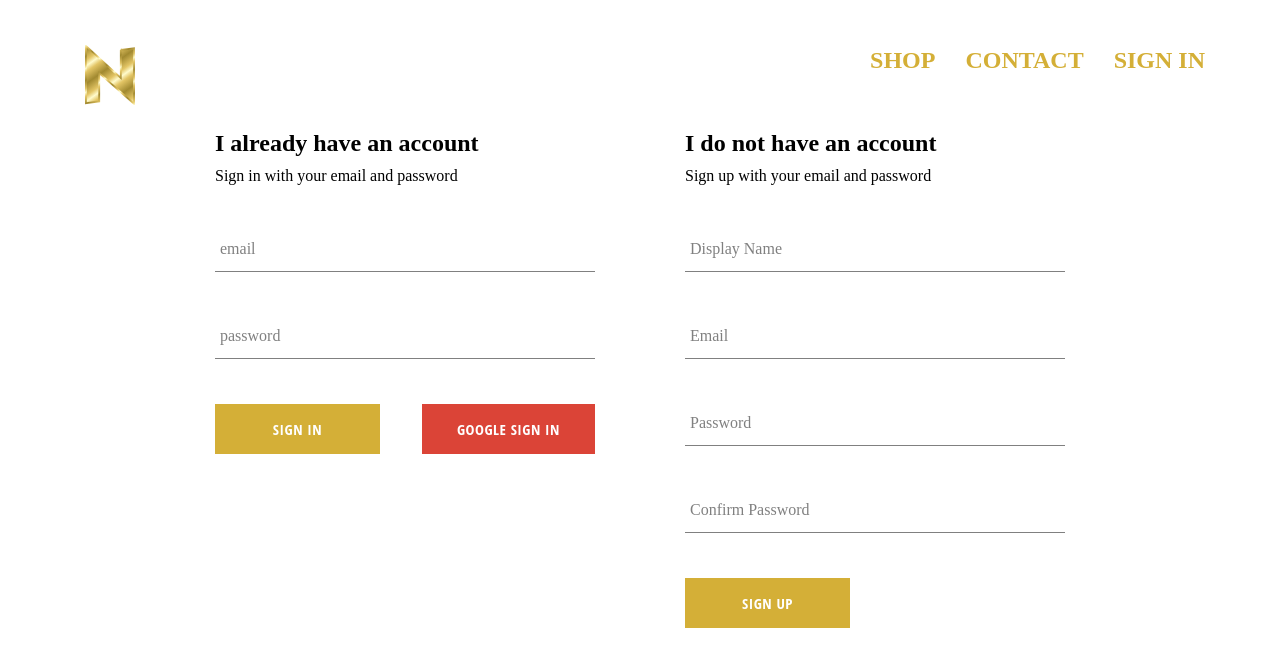
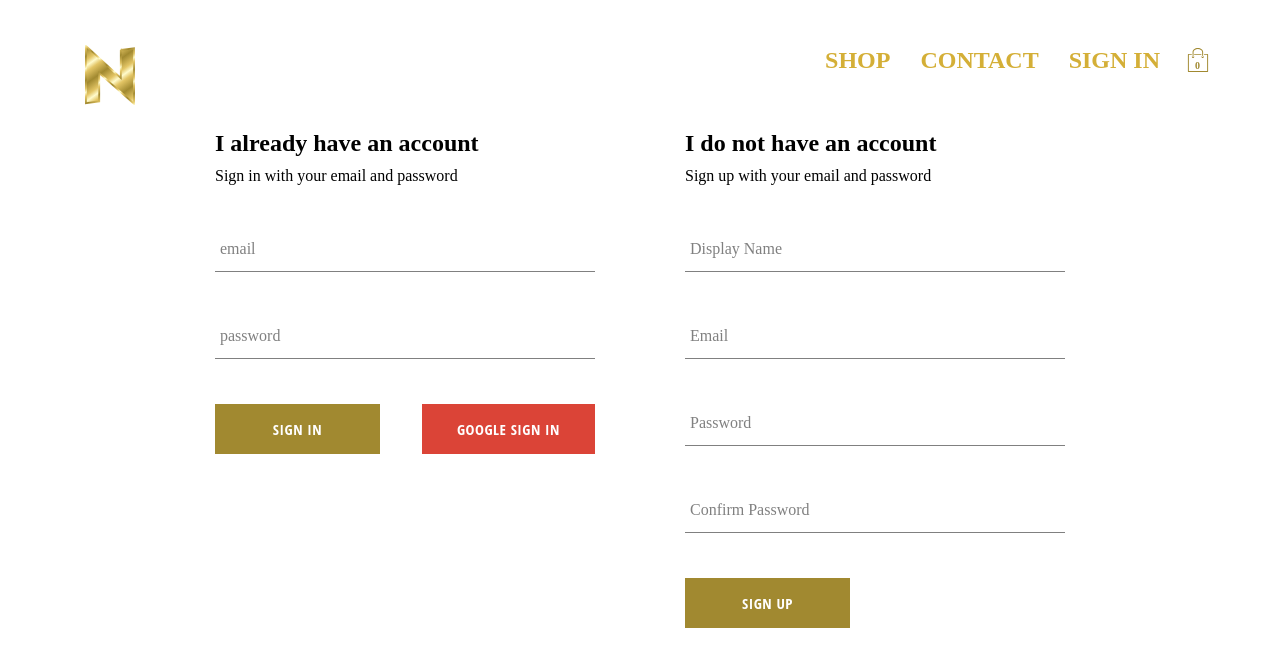
Before and after one commit to daniel-nolan85/nolan-clothing, a React (Create React App) app: page /signin in a window 1280 px wide. Shown: the top 666 px of the page. Built offline with nearby package versions, Linux system fonts and the light colour scheme; no server answers; a web font is replaced by a local one.

Commit message:
added basket icon and dropdown

```diff
--- /dev/null
+++ b/src/components/basket-dropdown/basket-dropdown.component.jsx
@@ -0,0 +1,14 @@
+import React from 'react';
+
+import CustomButton from '../custom-button/custom-button.component';
+
+import './basket-dropdown.styles.scss';
+
+const BasketDropdown = () => (
+    <div className="basket-dropdown">
+        <div className="basket-items" />
+        <CustomButton>GO TO CHECKOUT</CustomButton>
+    </div>
+);
+
+export default BasketDropdown;
--- /dev/null
+++ b/src/components/basket-dropdown/basket-dropdown.styles.scss
@@ -0,0 +1,26 @@
+.basket-dropdown {
+    position: absolute;
+    width: 240px;
+    height: 340px;
+    display: flex;
+    flex-direction: column;
+    padding: 20px;
+    border: 1px solid #a18930;
+    background-color: white;
+    top: 90px;
+    right: 40px;
+    z-index: 5;
+
+    .basket-items {
+      height: 240px;
+      display: flex;
+      flex-direction: column;
+      overflow: scroll;
+      overflow-x: auto;
+      overflow-y: auto;
+    }
+
+    button {
+      margin-top: auto;
+    }
+  }
--- /dev/null
+++ b/src/components/basket-icon/basket-icon.component.jsx
@@ -0,0 +1,21 @@
+import React from 'react';
+import {connect} from 'react-redux';
+
+import {toggleBasketHidden} from '../../redux/basket/basket.actions';
+
+import {ReactComponent as ShoppingIcon} from '../../assets/shopping-bag.svg';
+
+import './basket-icon.styles.scss';
+
+const BasketIcon = ({toggleBasketHidden}) => (
+    <div className="basket-icon" onClick={toggleBasketHidden}>
+        <ShoppingIcon className='shopping-icon' />
+        <span className='item-count'>0</span>
+    </div>
+);
+
+const mapDispatchToProps = dispatch => ({
+    toggleBasketHidden: () => dispatch(toggleBasketHidden())
+});
+
+export default connect(null, mapDispatchToProps)(BasketIcon);
--- /dev/null
+++ b/src/components/basket-icon/basket-icon.styles.scss
@@ -0,0 +1,23 @@
+.basket-icon {
+    width: 45px;
+    height: 45px;
+    position: relative;
+    top: 15px;
+    display: flex;
+    align-items: center;
+    justify-content: center;
+    cursor: pointer;
+
+    .shopping-icon {
+      width: 24px;
+      height: 24px;
+    }
+
+    .item-count {
+      color: #a18930;
+      position: absolute;
+      font-size: 10px;
+      font-weight: bold;
+      bottom: 12px;
+    }
+  }
--- a/src/components/custom-button/custom-button.styles.scss
+++ b/src/components/custom-button/custom-button.styles.scss
@@ -6,7 +6,7 @@
     line-height: 50px;
     padding: 0 35px 0 35px;
     font-size: 15px;
-    background-color: #d4af37;
+    background-color: #a18930;
     color: white;
     text-transform: uppercase;
     font-family: 'Open Sans Condensed';
@@ -16,8 +16,8 @@
 
     &:hover {
       background-color: white;
-      color: #d4af37;
-      border: 1px solid #d4af37;
+      color: #a18930;
+      border: 1px solid #a18930;
     }
 
     &.google-sign-in {
--- a/src/components/header/header.component.jsx
+++ b/src/components/header/header.component.jsx
@@ -2,11 +2,13 @@ import React from 'react';
 import {Link} from 'react-router-dom';
 import {connect} from 'react-redux';
 import {auth} from '../../firebase/firebase.utils';
+import BasketIcon from '../basket-icon/basket-icon.component';
+import BasketDropdown from '../basket-dropdown/basket-dropdown.component';
 import {ReactComponent as Logo} from '../../assets/logo.svg'; //Image by <a href="https://pixabay.com/users/openclipart-vectors-30363/?utm_source=link-attribution&amp;utm_medium=referral&amp;utm_campaign=image&amp;utm_content=146008">OpenClipart-Vectors</a> from <a href="https://pixabay.com/?utm_source=link-attribution&amp;utm_medium=referral&amp;utm_campaign=image&amp;utm_content=146008">Pixabay</a>
 
 import './header.styles.scss';
 
-const Header = ({currentUser}) => (
+const Header = ({currentUser, hidden}) => (
     <div className="header">
         <Link className='logo-container' to='/'>
             <Logo className='logo' />
@@ -27,12 +29,15 @@ const Header = ({currentUser}) => (
                     SIGN IN
                 </Link>
             )}
+            <BasketIcon />
         </div>
+        {hidden ? null : <BasketDropdown />}
     </div>
 );
 
-const mapStateToProps = state => ({
-    currentUser: state.user.currentUser
+const mapStateToProps = ({user: {currentUser}, basket: {hidden}}) => ({
+    currentUser,
+    hidden
 });
 
 export default connect(mapStateToProps)(Header);
--- a/src/components/menu-item/menu-item.styles.scss
+++ b/src/components/menu-item/menu-item.styles.scss
@@ -5,7 +5,7 @@
     display: flex;
     align-items: center;
     justify-content: center;
-    border: 1px solid black;
+    border: 1px solid #a18930;
     margin: 0 7.5px 15px;
     overflow: hidden;
 
@@ -51,7 +51,7 @@
       flex-direction: column;
       align-items: center;
       justify-content: center;
-      border: 1px solid black;
+      border: 1px solid #a18930;
       background-color: white;
       opacity: 0.7;
       position: absolute;
--- /dev/null
+++ b/src/redux/basket/basket.actions.js
@@ -0,0 +1,5 @@
+import BasketActionTypes from './basket.types';
+
+export const toggleBasketHidden = () => ({
+    type: BasketActionTypes.TOGGLE_BASKET_HIDDEN
+});
--- /dev/null
+++ b/src/redux/basket/basket.reducer.js
@@ -0,0 +1,19 @@
+import BasketActionTypes from './basket.types';
+
+const INITIAL_STATE = {
+    hidden: true
+};
+
+const basketReducer = (state = INITIAL_STATE, action) => {
+    switch (action.type) {
+        case BasketActionTypes.TOGGLE_BASKET_HIDDEN:
+            return {
+                ...state,
+                hidden: !state.hidden
+            }
+        default:
+            return state;
+    }
+};
+
+export default basketReducer;
--- /dev/null
+++ b/src/redux/basket/basket.types.js
@@ -0,0 +1,5 @@
+const BasketActionTypes = {
+    TOGGLE_BASKET_HIDDEN: 'TOGGLE_BASKET_HIDDEN'
+};
+
+export default BasketActionTypes;
--- a/src/redux/root-reducer.js
+++ b/src/redux/root-reducer.js
@@ -1,7 +1,9 @@
 import {combineReducers} from 'redux';
 
 import userReducer from './user/user.reducer';
+import basketReducer from './basket/basket.reducer';
 
 export default combineReducers({
-    user: userReducer
+    user: userReducer,
+    basket: basketReducer
 });
```
Also changed, not shown: src/assets/shopping-bag.svg (added), 1 other file (tests, documents, lock files or other folders).
